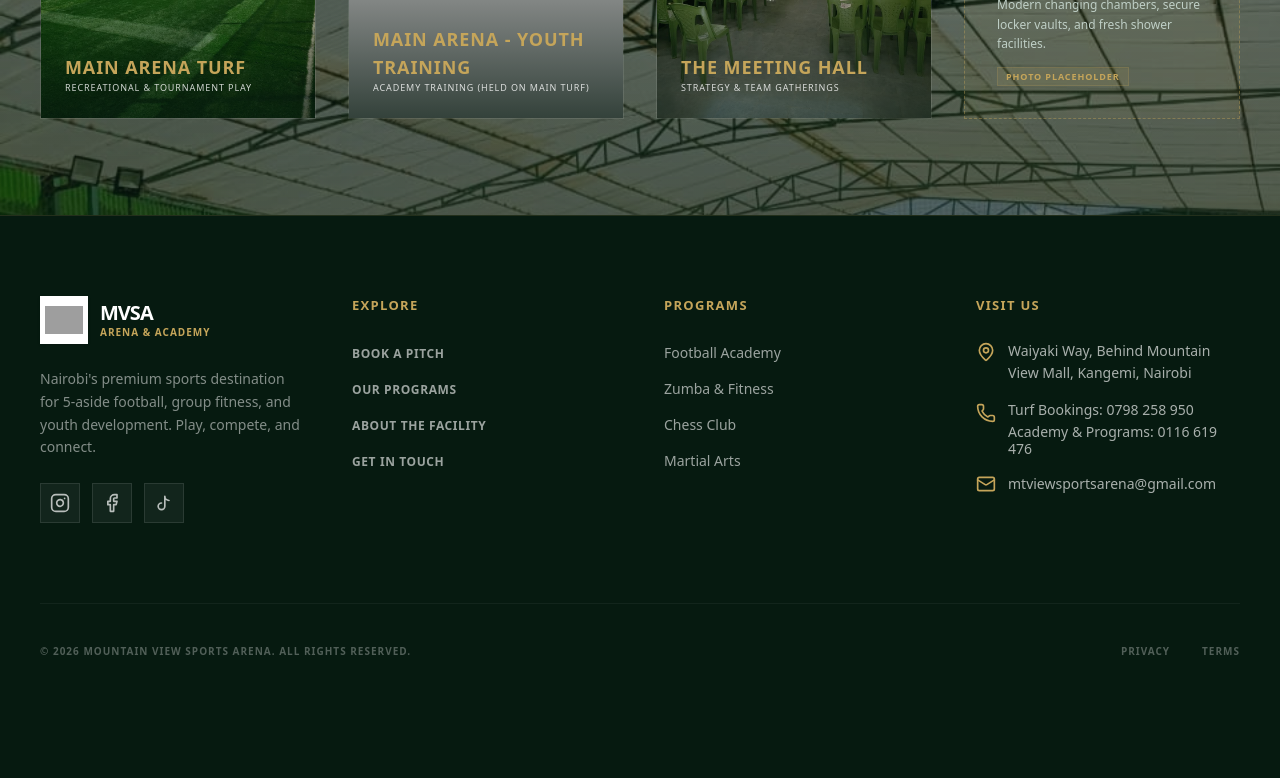
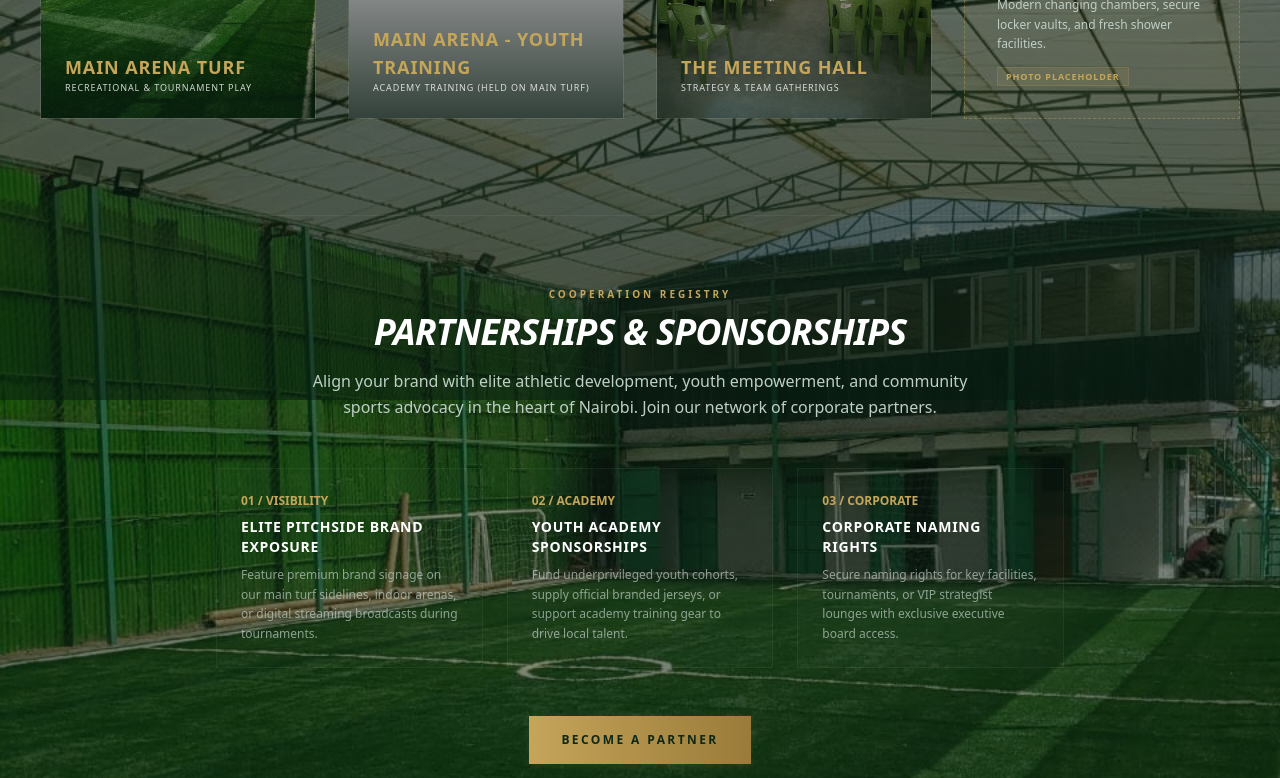
Before and after one commit to Murash-ops/mvsa-publicV2, a Next.js app: page /about in a window 1280 px wide. Shown: the part 2000-2778 px from the top of the page. Before the commit the page ends 2699 px from the top, so only its background shows below. Built offline with nearby package versions, Linux system fonts and the light colour scheme; no server answers; the database is empty; grey boxes are pictures that could not be loaded.

Commit message:
feat(public): implement about page sponsor showcase and WhatsApp inquiry CTA (Fix 12)

```diff
--- a/src/app/about/page.tsx
+++ b/src/app/about/page.tsx
@@ -181,6 +181,52 @@ export default async function AboutPage() {
             </div>
           </div>
         </div>
+
+        {/* SPONSORS & PARTNERSHIPS SECTION */}
+        <div className="mt-24 border-t border-white/5 pt-16 text-center max-w-4xl mx-auto px-6">
+          <span className="text-[10px] font-mono font-bold uppercase tracking-[0.3em] text-gold">Cooperation Registry</span>
+          <h2 className="text-3xl md:text-4xl font-display font-black text-white italic uppercase tracking-tight mt-2 mb-4">
+            Partnerships & Sponsorships
+          </h2>
+          <p className="text-charcoal-light text-sm md:text-base leading-relaxed font-medium mb-12 max-w-2xl mx-auto">
+            Align your brand with elite athletic development, youth empowerment, and community sports advocacy in the heart of Nairobi. Join our network of corporate partners.
+          </p>
+
+          <div className="grid grid-cols-1 md:grid-cols-3 gap-6 text-left mb-12">
+            <div className="p-6 bg-white/[0.01] border border-white/5 rounded-none hover:border-gold/30 transition-all duration-300">
+              <span className="text-gold text-xs font-mono font-bold block uppercase mb-2">01 / Visibility</span>
+              <h3 className="text-white font-display font-bold text-sm uppercase tracking-wider mb-2">Elite Pitchside Brand Exposure</h3>
+              <p className="text-charcoal-light/70 text-xs font-medium leading-relaxed">
+                Feature premium brand signage on our main turf sidelines, indoor arenas, or digital streaming broadcasts during tournaments.
+              </p>
+            </div>
+
+            <div className="p-6 bg-white/[0.01] border border-white/5 rounded-none hover:border-gold/30 transition-all duration-300">
+              <span className="text-gold text-xs font-mono font-bold block uppercase mb-2">02 / Academy</span>
+              <h3 className="text-white font-display font-bold text-sm uppercase tracking-wider mb-2">Youth Academy Sponsorships</h3>
+              <p className="text-charcoal-light/70 text-xs font-medium leading-relaxed">
+                Fund underprivileged youth cohorts, supply official branded jerseys, or support academy training gear to drive local talent.
+              </p>
+            </div>
+
+            <div className="p-6 bg-white/[0.01] border border-white/5 rounded-none hover:border-gold/30 transition-all duration-300">
+              <span className="text-gold text-xs font-mono font-bold block uppercase mb-2">03 / Corporate</span>
+              <h3 className="text-white font-display font-bold text-sm uppercase tracking-wider mb-2">Corporate Naming Rights</h3>
+              <p className="text-charcoal-light/70 text-xs font-medium leading-relaxed">
+                Secure naming rights for key facilities, tournaments, or VIP strategist lounges with exclusive executive board access.
+              </p>
+            </div>
+          </div>
+
+          <a
+            href="https://wa.me/254798258950?text=Hello%2C%20I%20am%20interested%20in%20discussing%20a%20corporate%20partnership%20with%20MVSA%20Sports%20Arena."
+            target="_blank"
+            rel="noopener noreferrer"
+            className="inline-block px-8 py-4 bg-gradient-to-r from-gold to-gold-deep hover:from-white hover:to-white text-forest font-black uppercase text-xs tracking-[0.2em] transition-all duration-300 shadow-gold-sm hover:scale-[1.02]"
+          >
+            Become a Partner
+          </a>
+        </div>
       </div>
     </main>
   );
```
